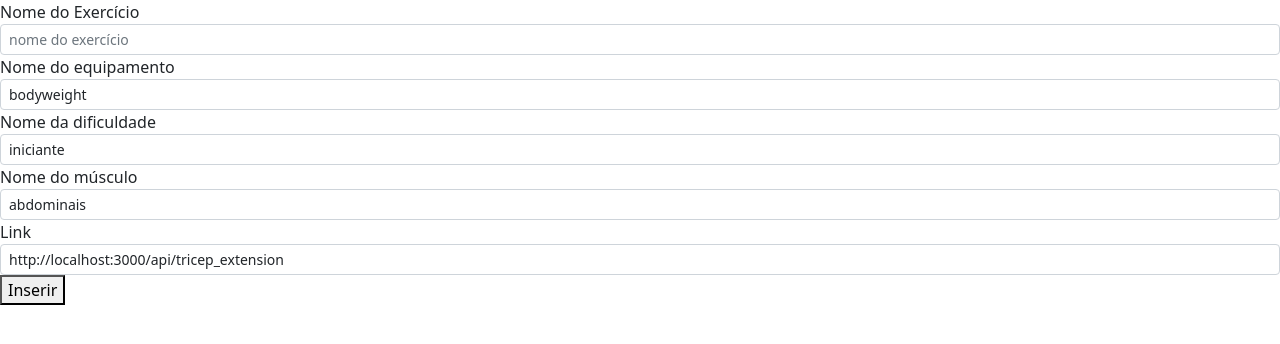
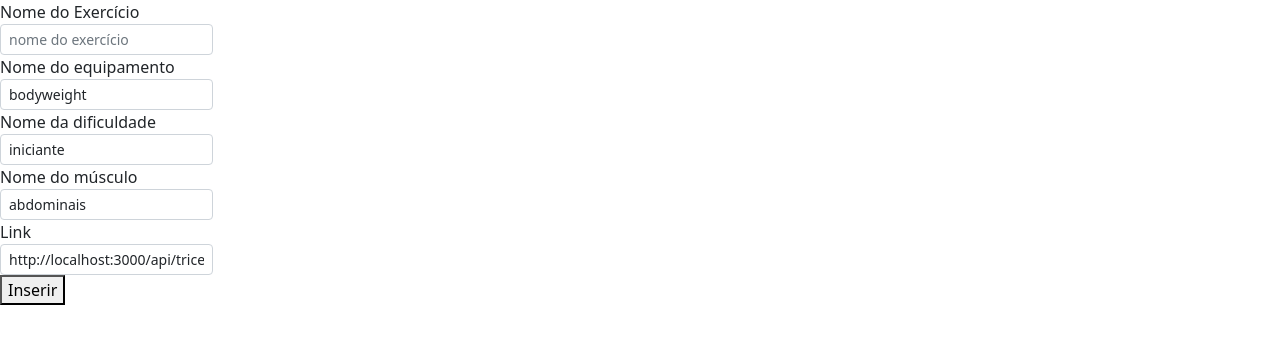
Before and after one commit to tskxz/BrowseMuscle, a Node server app: page /admin/post_exercicios in a window 1280 px wide. Shown: the top 344 px of the page. Run offline with Node 20, Linux system fonts and the light colour scheme.

Commit message:
:art: Improve post

```diff
--- a/src/views/exercicios_POST.html
+++ b/src/views/exercicios_POST.html
@@ -18,10 +18,13 @@
 
 <form class="form" id="myForm">
   <div class="form-group">
+		<div class="col-2">
 	    <label for="exampleFormControlInput1">Nome do Exercício</label>
 	    <input type="text" class="form-control form-control-sm" id="exampleFormControlInput1" placeholder="nome do exercício" name="nome_exercicio">
 		</div>
+  </div>
   <div class="form-group">
+		<div class="col-2">
 	    <label for="exampleFormControlSelect1">Nome do equipamento</label>
 	    <select class="form-control form-control-sm" id="exampleFormControlSelect1" name="nome_equipamento">
 	      <option>bodyweight</option>
@@ -32,7 +35,9 @@
 	      <option>elastico</option>
 	    </select>
 		</div>
+  </div>
    <div class="form-group">
+		 <div class="col-2">
 	    <label for="exampleFormControlSelect2">Nome da dificuldade</label>
 	    <select class="form-control form-control-sm" id="exampleFormControlSelect2" name="nome_dificuldade">
 	      <option>iniciante</option>
@@ -40,7 +45,9 @@
 	      <option>avancado</option>
 	    </select>
 		</div>
+  </div>
   <div class="form-group">
+		<div class="col-2">
 	    <label for="exampleFormControlSelect2">Nome do músculo</label>
 	    <select class="form-control form-control-sm" id="exampleFormControlSelect2" name="nome_musculo">
 	      <option>abdominais</option>
@@ -61,7 +68,9 @@
 	      <option>triceps</option>
 	    </select>
 		</div>
+  </div>
    <div class="form-group">
+		 <div class="col-2">
 	    <label for="exampleFormControlSelect2">Link</label>
 	    <select class="form-control form-control-sm" id="exampleFormControlSelect2" name="link_url">
 	      <option>http://localhost:3000/api/tricep_extension</option>
@@ -85,6 +94,7 @@
 	      <option>http://localhost:3000/api/agachamento</option>
 	      <option>http://localhost:3000/api/abdominais</option>
 	    </select>
+		</div>
   </div>
   <button type="submit" onclick="myFunction()">Inserir</button>
 </form>
```
Lines whose indentation alone changed are shown as unchanged.
